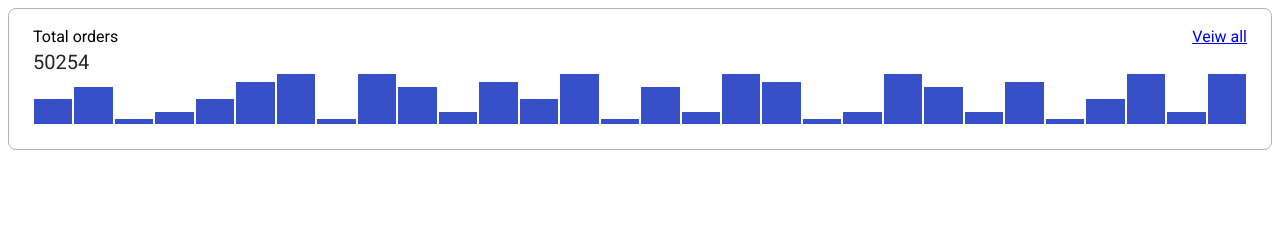
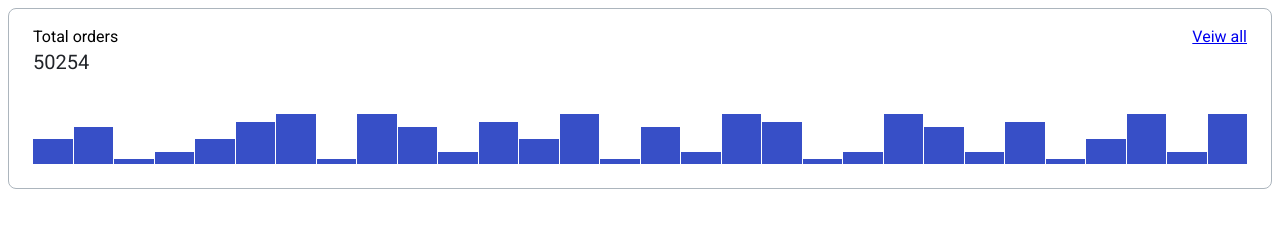
Before and after one commit to js-tasks-ru/htmlcss-20241107_bova-s, a website: page 04-lection2/01-histogram/index.html in a window 1280 px wide. Drawn offline with Linux system fonts and the light colour scheme.

Commit message:
fixed solution for lection2 01-histogram

```diff
--- a/04-lection2/01-histogram/histogram.css
+++ b/04-lection2/01-histogram/histogram.css
@@ -1,6 +1,7 @@
 .histogram {
   display: flex;
   flex-direction: column;
+  row-gap: 39px;
   border: 1px solid var(--grey-3);
   border-radius: 8px;
   font-size: 16px;
@@ -11,23 +12,24 @@
   padding-bottom: 24px;
 }
 
-.histogram__first-row {
+.histogram__header {
   display: flex;
   flex-direction: row;
   justify-content: space-between;
-  flex-grow: 1;
 }
 
 .histogram__label {
   color: var(--black);
-  align-items: flex-start;
+  font-family: 'Inter';
+  font-style: normal;
+  font-weight: 400;
+  font-size: 16px;
+  line-height: 24px;
+  opacity: 0.8;
 }
 
 .histogram__link {
-  display: flex;
-  justify-content: flex-end;
-  color: var(--blue);
-  align-items: flex-start;
+  display: inline-flex;
 }
 
 .histogram__value {
@@ -39,15 +41,14 @@
 .histogram__plot {
   display: flex;
   flex-direction: row;
-  flex-basis: 50px;
+  height: 50px;
+  column-gap: 1px;
   justify-content: space-between;
   align-items: flex-end;
-  flex-grow: 2;
 }
 
 .histogram__bar {
   background-color: var(--blue);
-  border: 1px solid var(--white);
   flex-grow: 1;
 }
 
--- a/04-lection2/01-histogram/index.html
+++ b/04-lection2/01-histogram/index.html
@@ -7,14 +7,12 @@
   </head>
   <body>
     <div class="histogram">
-      <div class="histogram__first-row">
+      <div class="histogram__header">
         <div>
           <div class="histogram__labels">Total orders</div>
           <div class="histogram__value">50254</div>
         </div>
-        <div class="histogram__link">
-          <a href="#">Veiw all</a>
-        </div>
+        <a class="histogram__link" href="#">Veiw all</a>
       </div>
       <div class="histogram__plot">
         <div class="histogram__bar histogram__bar_medium"></div>
--- a/assets/css/main.css
+++ b/assets/css/main.css
@@ -3,13 +3,13 @@
 :root {
   --white: #ffffff;
   --black: #212429;
-    --pink: #F784AD;
-    --purple: #7048E8;
-    --blue: #374FC7;
-    --red: #F03D3E;
-    --grey-1: #F8F9FA;
-    --grey-2: #DDE2E5;
-    --grey-3: #ACB5BD;
+  --pink: #f784ad;
+  --purple: #7048e8;
+  --blue: #374fc7;
+  --red: #f03d3e;
+  --grey-1: #f8f9fa;
+  --grey-2: #dde2e5;
+  --grey-3: #acb5bd;
   --grey-4: #495057;
 
   --error: var(--red);
@@ -19,6 +19,6 @@
   --secondary: var(--purple);
 }
 
-* {
+body {
   font-family: 'Roboto', sans-serif;
 }
```
Lines whose indentation alone changed are shown as unchanged.
